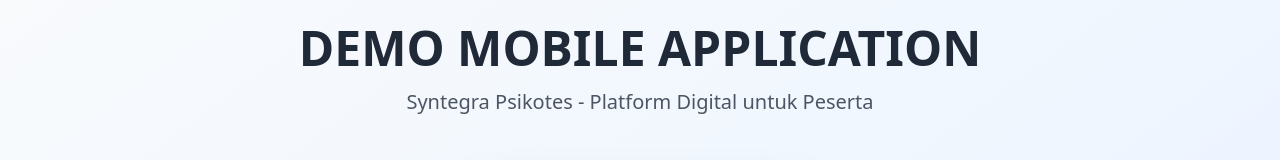
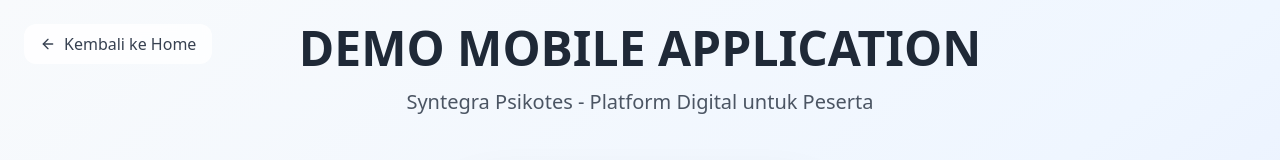
Before and after one commit to panjiggm/syntegra-psikotes, a Next.js app: page /demo in a window 1280 px wide. Shown: the top 160 px of the page. Built offline with nearby package versions, Linux system fonts and the light colour scheme.

Commit message:
add back to home

```diff
--- a/src/app/demo/page.tsx
+++ b/src/app/demo/page.tsx
@@ -1,9 +1,22 @@
+import React from "react";
+import Link from "next/link";
+import { ArrowLeft } from "lucide-react";
 import MobileDemoBox from "@/components/MobileDemoBox";
-import React from "react";
 
 const DemoPage = () => {
   return (
     <div className="min-h-screen bg-gradient-to-br from-slate-50 via-blue-50 to-indigo-100 flex flex-col items-center justify-center p-6 overflow-hidden">
+      {/* Back Button */}
+      <div className="absolute top-6 left-6">
+        <Link
+          href="/"
+          className="flex items-center gap-2 px-4 py-2 bg-white/80 backdrop-blur-sm text-gray-700 rounded-xl hover:bg-white hover:shadow-lg transition-all duration-200 font-medium"
+        >
+          <ArrowLeft className="h-4 w-4" />
+          Kembali ke Home
+        </Link>
+      </div>
+
       {/* Title Section */}
       <div className="text-center mb-12">
         <h1 className="text-4xl md:text-5xl font-black text-gray-800 mb-4">
```
